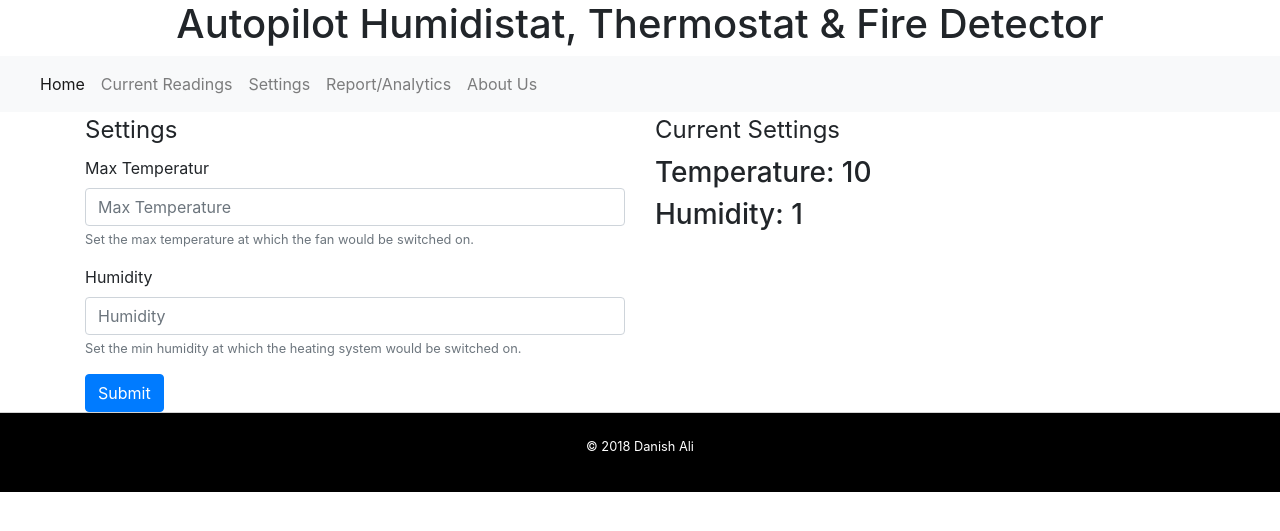
After one commit to DanishAli01/RaspB_PI, a Flask app: template templates/settings.html in a window 1280 px wide. The commit adds this page. Shown: the top 531 px of the page. Run offline with Flask 3, Linux system fonts and the light colour scheme; the template is opened without the code that fills it: most values are stand-ins (such as "Sample title", 1, 10 or a date in 2020); some libraries are stand-ins or nearby versions.

Commit message:
Added settings page

```diff
--- a/app.py
+++ b/app.py
@@ -1,5 +1,5 @@
 # -*- coding: utf-8 -*-
-from flask import Flask, render_template, jsonify, request
+from flask import Flask, render_template, jsonify, request, redirect, url_for
 from flask_restful import Resource, Api
 import sqlite3
 from sqlite3 import Error
@@ -22,9 +22,21 @@ def select_all_temp(conn, startDate, endDate):
     if endDate != "0" :
         sql = sql + " and tdate <= ?"
     print(sql)
+
     cur.execute(sql, (startDate, endDate))
     print("executed")
     return cur.fetchall()
+
+def get_recent_setting(conn):
+    cur = conn.cursor()
+    cur.execute('SELECT * FROM settings order by ROWID desc limit 1')
+    return cur.fetchall()
+
+def save_settings(conn, temperature, humidity):
+    cur = conn.cursor()
+    cur.execute('replace into settings values (?,?)', [temperature, humidity])
+
+    return conn.commit()
 
 
 
@@ -51,6 +63,39 @@ def about():
 @app.route('/plot')
 def plot():
     return render_template("plot.html")
+
+@app.route('/settings')
+def settings():
+    # create a database connection
+    database = "/Users/tohir/Downloads/sqlite-autoconf-3230100/project"
+    conn = create_connection(database)
+
+    with conn:
+        print("Get last settings")
+        #select_all_temp(conn)
+        rows = get_recent_setting(conn)
+
+    return render_template("settings.html", temp=rows[0][0], humid=rows[0][1])
+
+@app.route('/result', methods = ['POST', 'GET'])
+def saveSettings():
+
+    # get inputs from form
+
+    temperature = request.form['temperature']
+    humidity = request.form['humidity']
+
+    # create a database connection
+    database = "/Users/tohir/Downloads/sqlite-autoconf-3230100/project"
+    conn = create_connection(database)
+    with conn:
+        print("Send temperature and humidity across")
+        #select_all_temp(conn)
+        rows = save_settings(conn, temperature, humidity)
+
+    #return render_template("settings.html", )
+    return redirect(url_for('settings'))
+
 
 @app.route('/api/get_temp', methods=["GET", "POST"])
 def temperature():
--- a/templates/Reading.html
+++ b/templates/Reading.html
@@ -1,6 +1,3 @@
-<h1 class="text-center"> Welocme Template Home </h1>
-
-
 {% extends 'layout.html' %}
 
 {% block body %}
--- a/templates/home.html
+++ b/templates/home.html
@@ -1,6 +1,3 @@
-<h1 class="text-center"> Welocme Template Home </h1>
-
-
 {% extends 'layout.html' %}
 
 {% block body %}
--- a/templates/includes/_navbar.html
+++ b/templates/includes/_navbar.html
@@ -13,6 +13,9 @@
         <a class="nav-link" href="/Reading">Current Readings</a>
       </li>
       <li class="nav-item">
+        <a class="nav-link" href="/settings">Settings</a>
+      </li>
+      <li class="nav-item">
         <a class="nav-link" href="/plot">Report/Analytics</a>
       </li>
 
--- a/templates/layout.html
+++ b/templates/layout.html
@@ -6,7 +6,7 @@
     <link href="https://maxcdn.bootstrapcdn.com/bootstrap/4.0.0/css/bootstrap.min.css" rel="stylesheet" integrity="sha384-Gn5384xqQ1aoWXA+058RXPxPg6fy4IWvTNh0E263XmFcJlSAwiGgFAW/dAiS6JXm" crossorigin="anonymous">
 </head>
 <body>
-
+<h1 class="text-center"> Autopilot Humidistat, Thermostat &amp; Fire Detector </h1>
 {% include 'includes/_navbar.html' %}
 
 <div class="welcome">
--- a/templates/plot.html
+++ b/templates/plot.html
@@ -10,7 +10,6 @@
 <script src="https://www.highcharts.com/media/com_demo/js/highslide-full.min.js"></script>
 <script src="https://www.highcharts.com/media/com_demo/js/highslide.config.js" charset="utf-8"></script>
 <link rel="stylesheet" type="text/css" href="https://www.highcharts.com/media/com_demo/css/highslide.css" />
-
 {% extends 'layout.html' %}
 
 {% block body %}
--- /dev/null
+++ b/templates/settings.html
@@ -0,0 +1,42 @@
+{% extends 'layout.html' %}
+
+{% block body %}
+
+<div class="container">
+  <div class="row">
+    <div class="col-sm">
+      <fieldset>
+        <legend>Settings</legend>
+        <form class="form-horizontal" method="post" action='/result'>
+
+          <div class="form-group">
+            <label for="temperature">Max Temperatur</label>
+            <input type="number" class="form-control" id="temperature" name="temperature" aria-describedby="tmpHelp" placeholder="Max Temperature">
+            <small id="tmpHelp" class="form-text text-muted">Set the max temperature at which the fan would be switched on.</small>
+          </div>
+
+          <div class="form-group">
+            <label for="humidity">Humidity</label>
+            <input type="number" class="form-control" id="humidity" name="humidity" aria-describedby="hmdHelp" placeholder="Humidity">
+            <small id="hmdHelp" class="form-text text-muted">Set the min humidity at which the heating system would be switched on.</small>
+          </div>
+
+          <button type="submit" class="btn btn-primary">Submit</button>
+
+        </form>
+      </fieldset>
+    </div>
+
+    <div class="col-sm">
+      <fieldset>
+        <legend>Current Settings</legend>
+        <h3>Temperature: {{temp}}</h3>
+        <h3>Humidity: {{humid}}</h3>
+
+      </fieldset>
+    </div>
+
+  </div>
+</div>
+
+{% endblock %}
```
